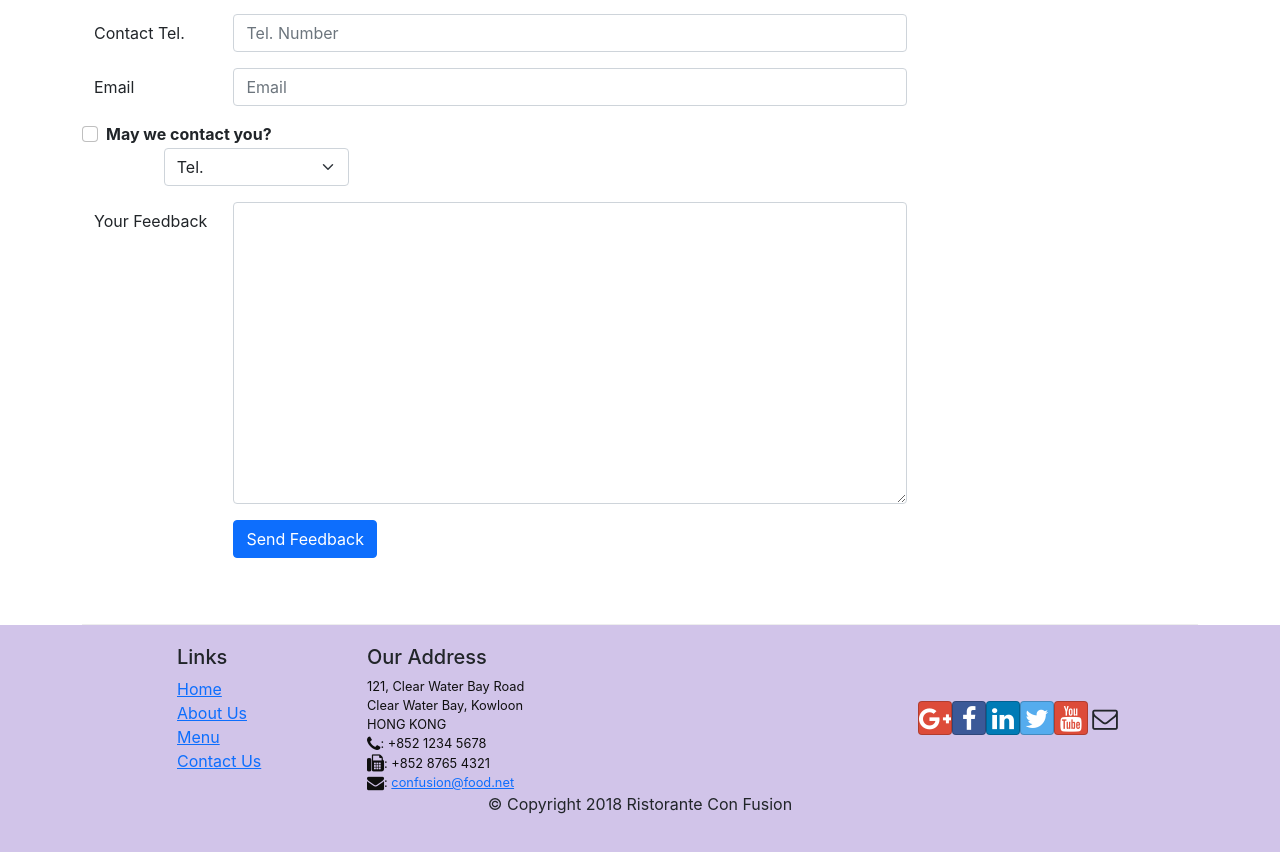
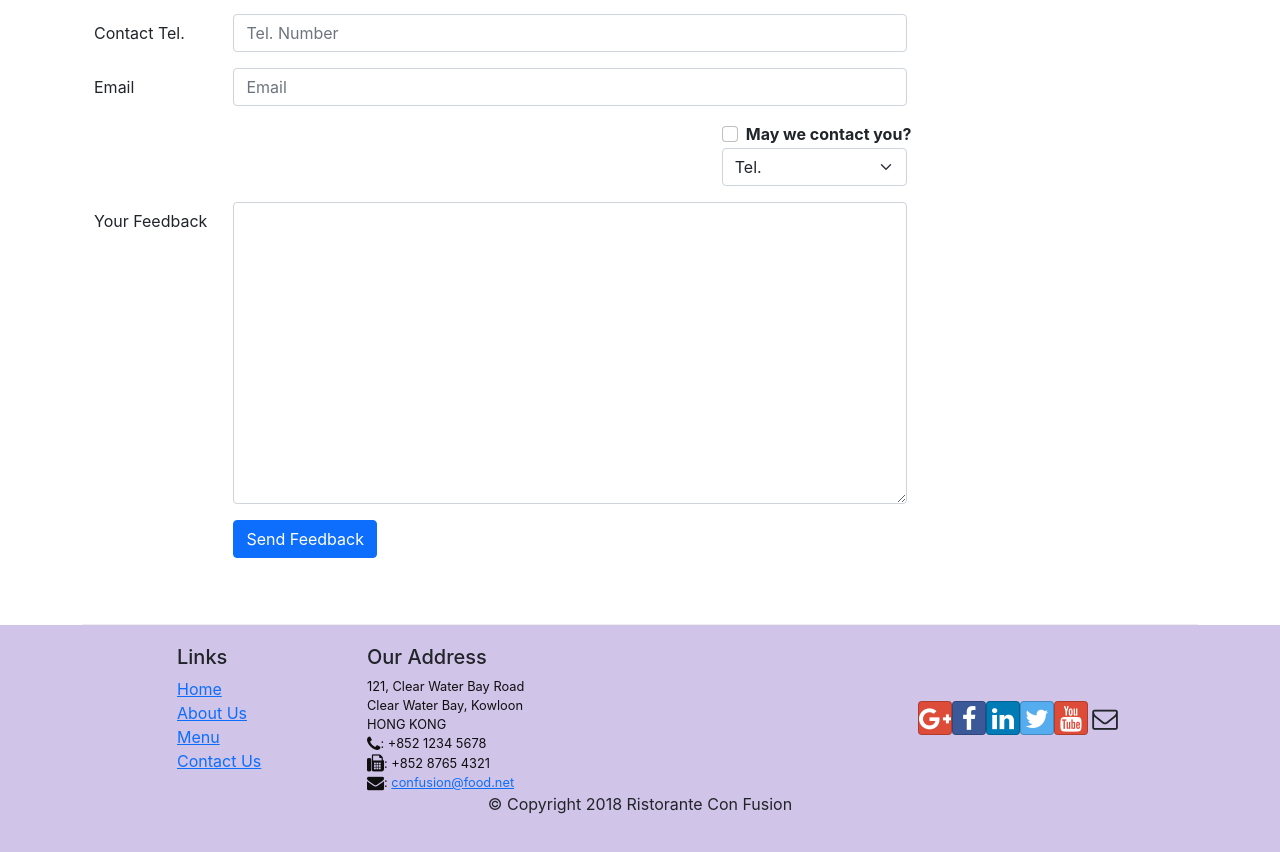
Before and after one commit to daocongly/CongLyFX12998, a React (Create React App) app: page /contactus in a window 1280 px wide. Shown: the part 1064-1916 px from the top of the page. Built offline with nearby package versions, Linux system fonts and the light colour scheme.

Commit message:
chinh sua

```diff
--- a/src/components/ContactComponent.js
+++ b/src/components/ContactComponent.js
@@ -32,8 +32,6 @@ class Contact extends React.Component {
         console.log("Current State is:" + JSON.stringify(this.state));
         alert("Current State is:" + JSON.stringify(this.state));
         event.preventDefault();
-
-
     }
 
     render() {
@@ -118,7 +116,7 @@ class Contact extends React.Component {
                                 </Col>
                             </FormGroup>
                             <FormGroup row>
-                                <Col md={{size: 6,offset: 2}}></Col>
+                                <Col md={{size: 6,offset: 9}}>
                                 <FormGroup check>
                                     <Label check>
                                         <Input type="checkbox" name="agree"
@@ -126,8 +124,10 @@ class Contact extends React.Component {
                                             onChange={this.handleInputChange}/>{' '}
                                         <strong>May we contact you?</strong>
                                     </Label>
+
                                 </FormGroup>
-                                <Col md={{size: 3,offset: 1}}>
+                                </Col>
+                                <Col md={{size: 3,offset: 9}}>
                                 <Input type="select" name="contactType"
                                     value={this.state.contactType}
                                     onChange={this.handleInputChange}>
```
